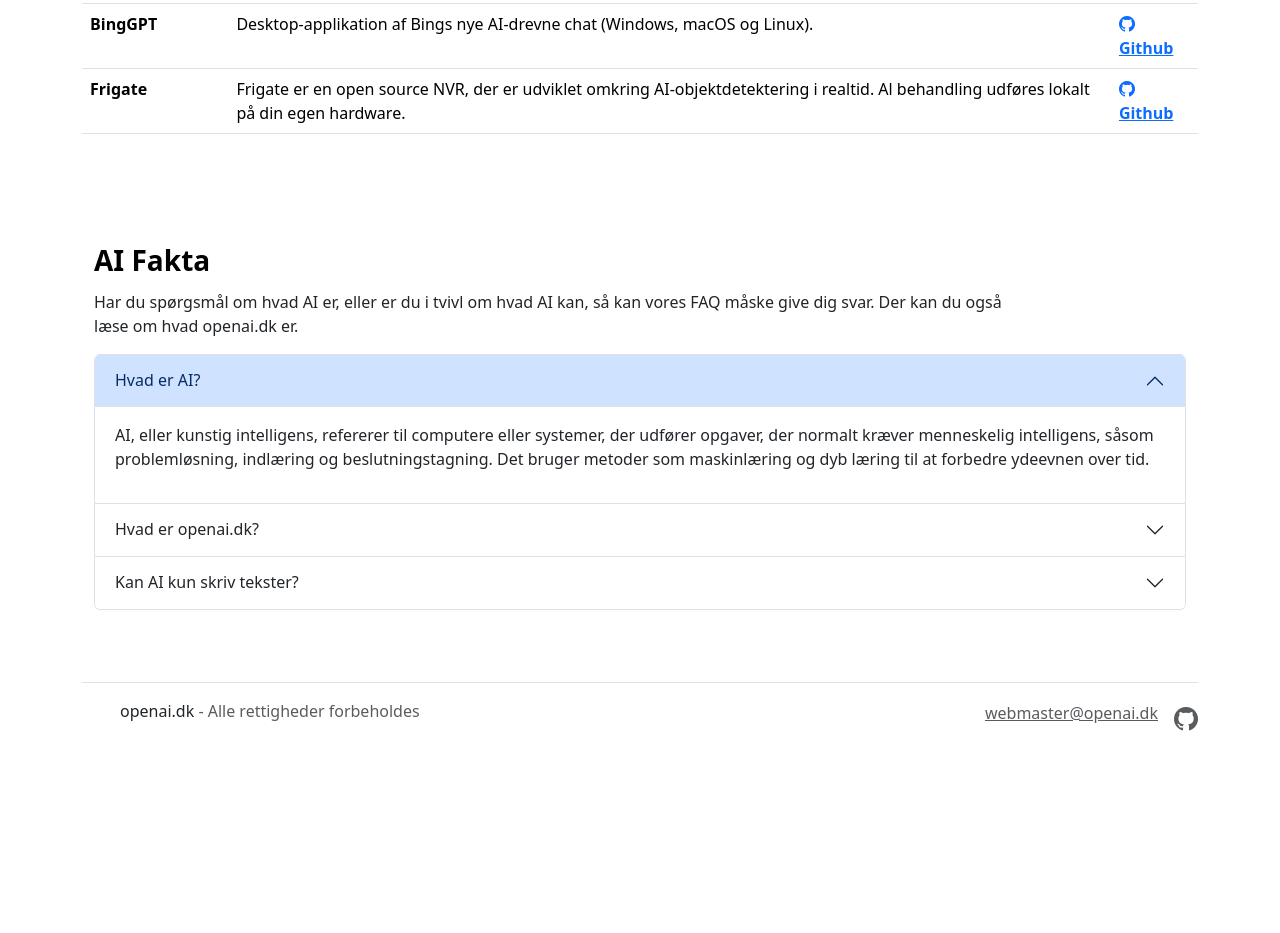
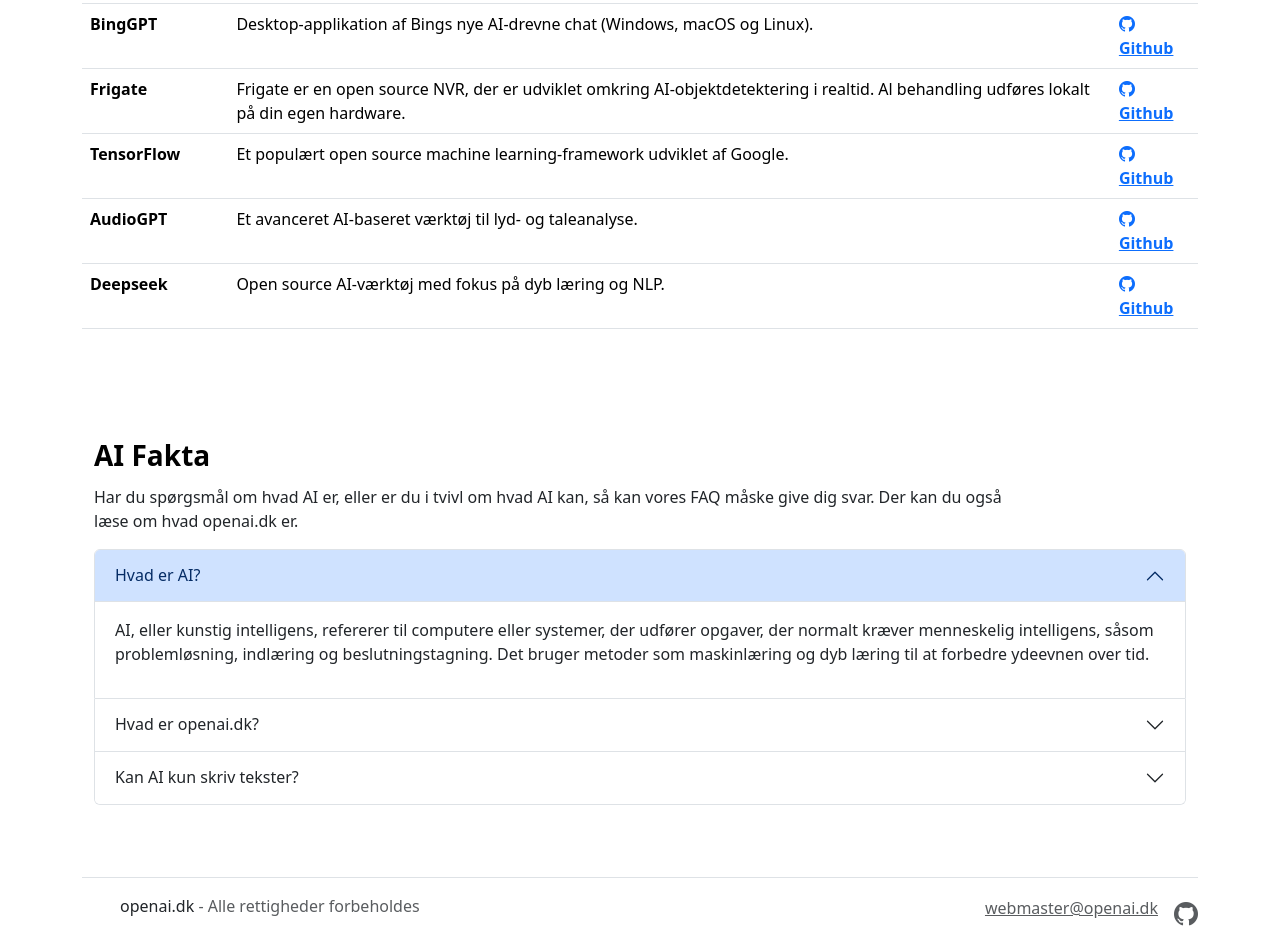
Before and after one commit to victorpahuus/openai.dk, a plain HTML site: page index.html in a window 1280 px wide. Shown: the part 1179-2112 px from the top of the page. Before the commit the page ends 1958 px from the top, so only its background shows below. Drawn offline with nearby package versions, Linux system fonts and the light colour scheme.

Commit message:
Added new entries to table

```diff
--- a/index.html
+++ b/index.html
@@ -76,33 +76,44 @@
               <th scope="row">Upscayl</th>
               <td>Gratis og open source AI Image Upscaler til Linux, MacOS og Windows</td>
               <td><a class="fw-bold" href="https://github.com/upscayl/upscayl"><i class="bi bi-github mr-2"></i> Github</a></td>
-
             </tr>
             <tr>
               <th scope="row">LocalAI</th>
               <td>Det gratis og open source OpenAI-alternativ, som kan selfhostes på consumer hardware.</td>
               <td><a class="fw-bold" href="https://github.com/mudler/LocalAI"><i class="bi bi-github mr-2"></i> Github</a></td>
-
             </tr>
             <tr>
               <th scope="row">GPT4All</th>
               <td>En free-to-use, lokalt kørende, chatbot, med fokus på privacy. Kræver ingen GPU eller internet.</td>
               <td><a class="fw-bold" href="https://github.com/nomic-ai/gpt4all"><i class="bi bi-github mr-2"></i> Github</a></td>
-
             </tr>
             <tr>
               <th scope="row">BingGPT</th>
               <td>Desktop-applikation af Bings nye AI-drevne chat (Windows, macOS og Linux).</td>
-              <td ><a class="fw-bold" href="https://github.com/dice2o/BingGPT"><i class="bi bi-github mr-2"></i> Github</a></td>
-
+              <td><a class="fw-bold" href="https://github.com/dice2o/BingGPT"><i class="bi bi-github mr-2"></i> Github</a></td>
             </tr>
             <tr>
               <th scope="row">Frigate</th>
               <td>Frigate er en open source NVR, der er udviklet omkring AI-objektdetektering i realtid. Al behandling udføres lokalt på din egen hardware.</td>
-              <td ><a class="fw-bold" href="https://github.com/blakeblackshear/frigate"><i class="bi bi-github mr-2"></i> Github</a></td>
-
+              <td><a class="fw-bold" href="https://github.com/blakeblackshear/frigate"><i class="bi bi-github mr-2"></i> Github</a></td>
+            </tr>
+            <tr>
+              <th scope="row">TensorFlow</th>
+              <td>Et populært open source machine learning-framework udviklet af Google.</td>
+              <td><a class="fw-bold" href="https://github.com/tensorflow/tensorflow"><i class="bi bi-github mr-2"></i> Github</a></td>
+            </tr>
+            <tr>
+              <th scope="row">AudioGPT</th>
+              <td>Et avanceret AI-baseret værktøj til lyd- og taleanalyse.</td>
+              <td><a class="fw-bold" href="https://github.com/AIGC-Audio/AudioGPT"><i class="bi bi-github mr-2"></i> Github</a></td>
+            </tr>
+            <tr>
+              <th scope="row">Deepseek</th>
+              <td>Open source AI-værktøj med fokus på dyb læring og NLP.</td>
+              <td><a class="fw-bold" href="https://github.com/deepseek-ai"><i class="bi bi-github mr-2"></i> Github</a></td>
             </tr>
           </tbody>
+
                 </table>
       </div>
     </div>
```
